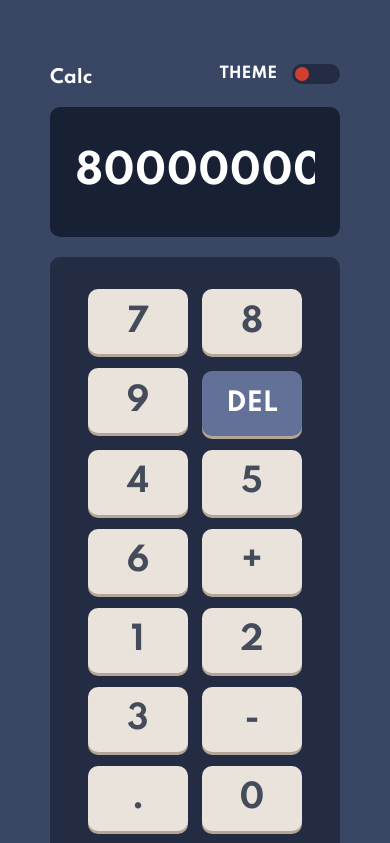
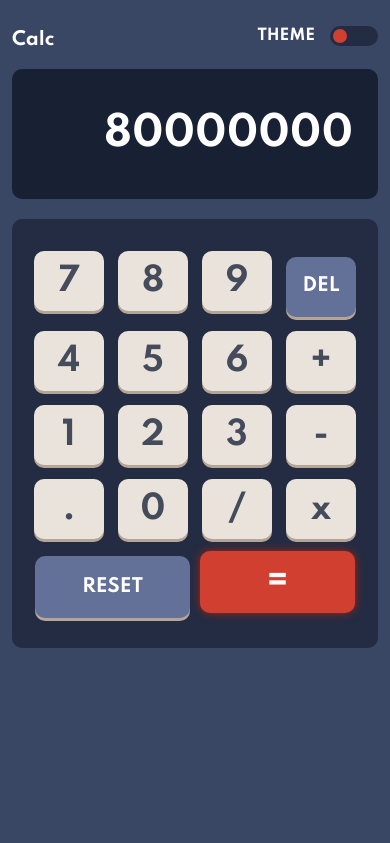
Before and after one commit to babatundelmd/Angular-Calc, an Angular app: page / in a window 390 px wide. Shown: the top 843 px of the page. Built offline with nearby package versions, Linux system fonts and the light colour scheme.

Commit message:
add mobile responsiveness

```diff
--- a/src/app/theme/theme.ts
+++ b/src/app/theme/theme.ts
@@ -21,6 +21,7 @@ export const light: Theme = {
     '--very-dark-grayish-blue': 'hsl(221, 14%, 31%)',
     '--white': '#fff',
     '--color-dark': '#fff',
+    '--very-dark-blue': '#fff',
   },
 };
 
@@ -42,6 +43,7 @@ export const dark: Theme = {
     '--very-dark-grayish-blue': 'hsl(60, 10%, 19%)',
     '--white': '#fff',
     '--color-dark': 'hsl(60, 10%, 19%)',
+    '--very-dark-blue': '#fff',
   },
 };
 
@@ -63,5 +65,6 @@ export const neon: Theme = {
     '--very-dark-grayish-blue': 'hsl(52, 100%, 62%)',
     '--white': '#fff',
     '--color-dark': 'hsl(52, 100%, 62%)',
+    '--very-dark-blue': 'hsl(198, 20%, 13%)',
   },
 };
--- a/src/styles.css
+++ b/src/styles.css
@@ -15,6 +15,7 @@
   --very-dark-grayish-blue: hsl(221, 14%, 31%);
   --white: #fff;
   --color-dark: #fff;
+  --very-dark-blue: #fff;
 }
 
 * {
@@ -89,6 +90,7 @@ body {
   border-radius: 10px;
   padding-top: 25px;
   padding-bottom: 25px;
+  width: 100%;
 }
 
 .keys {
@@ -111,8 +113,8 @@ body {
     0 0 10px 0 var(--dark-red-key-shadow);
 }
 
-button #answer {
-  color: var(--white) !important;
+#answer {
+  color: var(--very-dark-blue);
 }
 
 .specialKeybox {
@@ -127,3 +129,53 @@ button #answer {
   color: var(--white);
   font-size: 25px;
 }
+
+@media screen and (max-width: 320px) {
+  .container {
+    padding: 12px !important;
+    display: flex;
+    justify-content: center;
+  }
+
+}
+
+@media screen and (max-width: 640px) {
+  .container {
+    padding: 12px !important;
+    display: flex;
+    justify-content: center;
+  }
+
+  .card {
+    width: 100%;
+  }
+
+  .keys {
+    width: 70px;
+    height: 60px;
+  }
+
+  .specialKeybox {
+    width: 155px;
+    margin: 5px;
+    height: 62px;
+  }
+
+  .specialkey {
+    font-size: 18px;
+  }
+}
+
+@media screen and (max-width: 800px) {
+  .container {
+    padding: 12px !important;
+    display: flex;
+    justify-content: center;
+  }
+}
+
+@media screen and (max-width: 1024px) {
+}
+
+@media screen and (max-width: 1028px) {
+}
```
